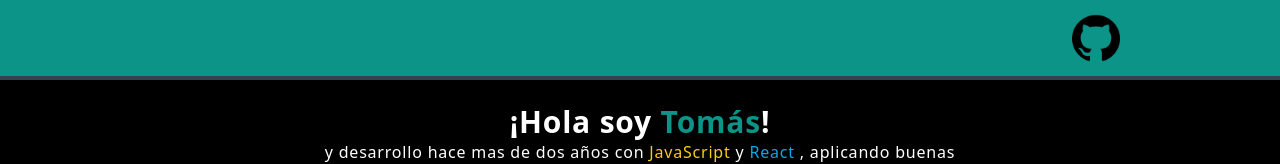
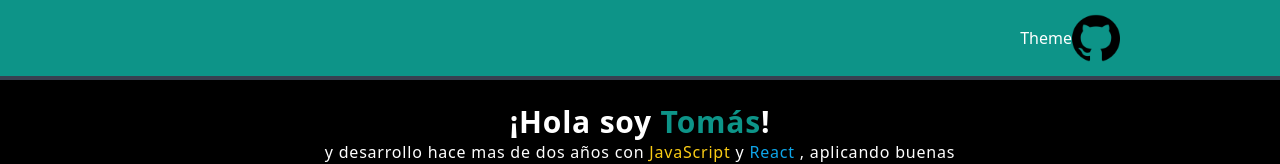
Before and after one commit to Toms-29/portfolio, a React (Vite) app: page / in a window 1280 px wide. Shown: the top 164 px of the page. Built offline with nearby package versions, Linux system fonts and the light colour scheme.

Commit message:
Boton para cambiar el tema creado, falta aplicarlo

```diff
--- a/src/STYLES/Index.css
+++ b/src/STYLES/Index.css
@@ -18,7 +18,14 @@ body {
     flex-direction: column;
 }
 
-
+.ligthTheme {
+    background-color: white;
+    color: black;
+}
+.darkTheme {
+    background-color: black;
+    color: white;
+}
 
 /*
 DISEÑO POR DEFECTO : 320px - 480px
--- /dev/null
+++ b/src/components/CONTAINER/themeButton.jsx
@@ -0,0 +1,26 @@
+import { useState, useEffect } from "react"
+
+const ThemeButton = () => {
+
+    const [theme, setTheme] = useState('darkTheme')
+
+    const toggleTheme = () => {
+        setTheme((prevTheme) => (prevTheme === 'darkTheme' ? 'ligthTheme' : 'darkTheme'))
+    }
+
+    useEffect(() => {
+        document.body.className = theme;
+    }, [theme])
+
+    return (
+        <>
+            <button onClick={toggleTheme}>
+                Theme
+            </button>
+
+
+        </>
+    )
+}
+
+export default ThemeButton
--- a/src/components/PRESENTATION/Header.jsx
+++ b/src/components/PRESENTATION/Header.jsx
@@ -1,4 +1,5 @@
 import Link from "../CONTAINER/Links"
+import ThemeButton from "../CONTAINER/themeButton"
 
 function Header() {
 
@@ -6,6 +7,8 @@ function Header() {
         <>
             <header className="w-full flex h-20 bg-teal-600 justify-center items-center border-4 border-b-gray-700 border-r-0 border-t-0 border-l-0">
                 <nav className="w-11/12 sm:w-3/4 flex justify-end">
+                    <ThemeButton></ThemeButton>
+
                     <Link
                         link='https://github.com/Toms-29'
                         imgSrc='../../../public/assets/images/github.png'
```
